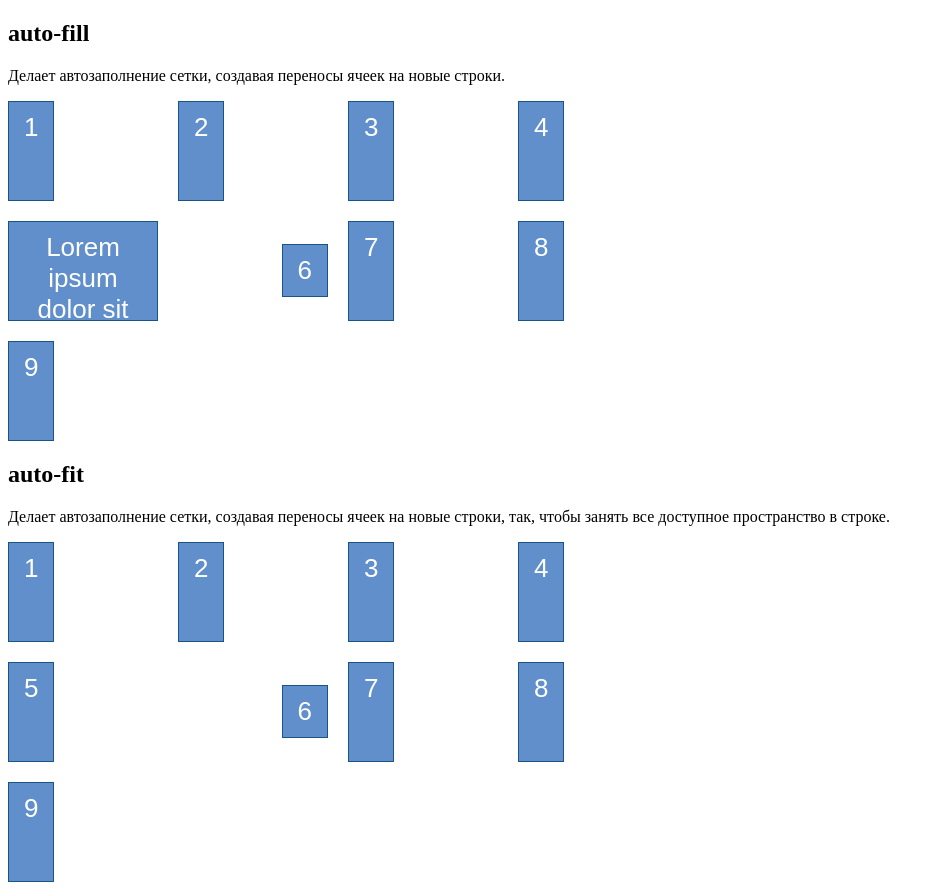
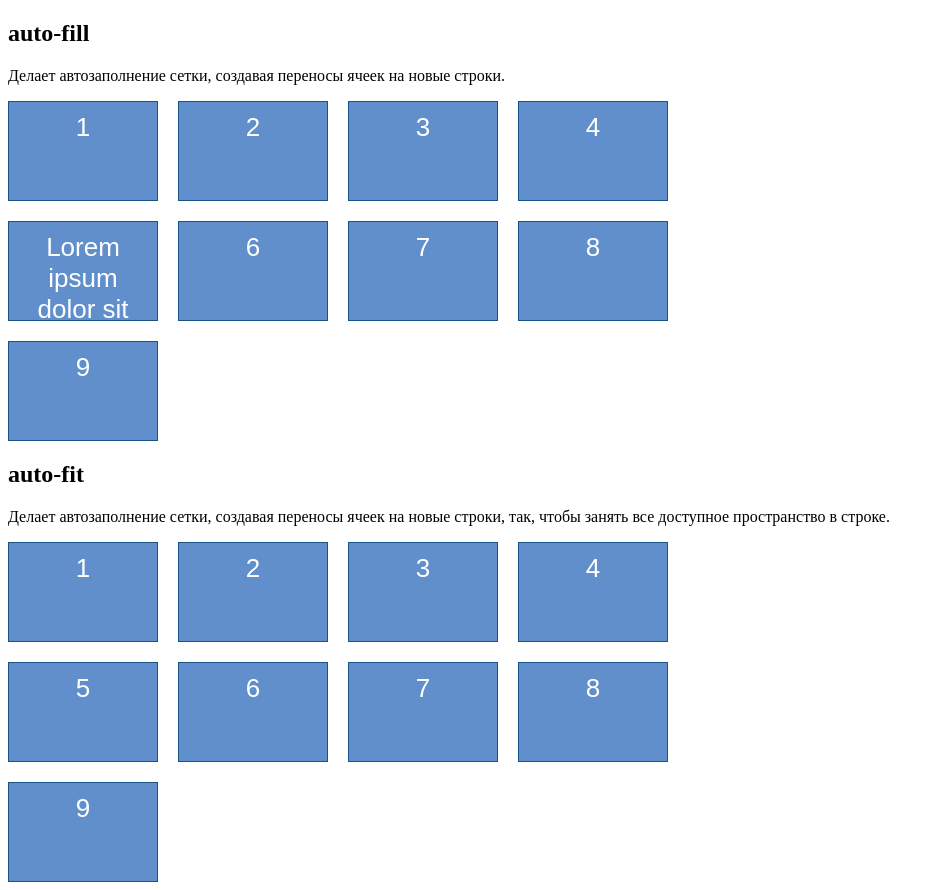
Before and after one commit to amsornet/Practice_CSS_GRID, a plain HTML site: page index.html in a window 1280 px wide. Shown: the whole page, without its empty margins (0-941 px from the left). Drawn offline with Linux system fonts and the light colour scheme.

Commit message:
grid-template: rows / columns

```diff
--- a/css/style.css
+++ b/css/style.css
@@ -13,15 +13,15 @@
 
 .grid {
     display: grid;
-    grid-template-columns: 150px 150px 150px 150px;
-    grid-auto-rows: 100px 100px 100px;
+    /*grid-template-columns: 150px 150px 150px 150px;*/
+    /*grid-auto-rows: 100px 100px 100px;*/
     grid-gap: 20px;
 
     /* start, end, center, stretch */
-    justify-items: start;
-    align-items: stretch;
+    /*justify-items: start;*/
+    /*align-items: stretch;*/
+
+    /*grid-template: rows / columns;*/
+    grid-template: repeat(3, 100px) / repeat(4, 150px);
+
 }
-.grid > div:nth-child(6) {
-    justify-self: end;
-    align-self: center;
-}
```
